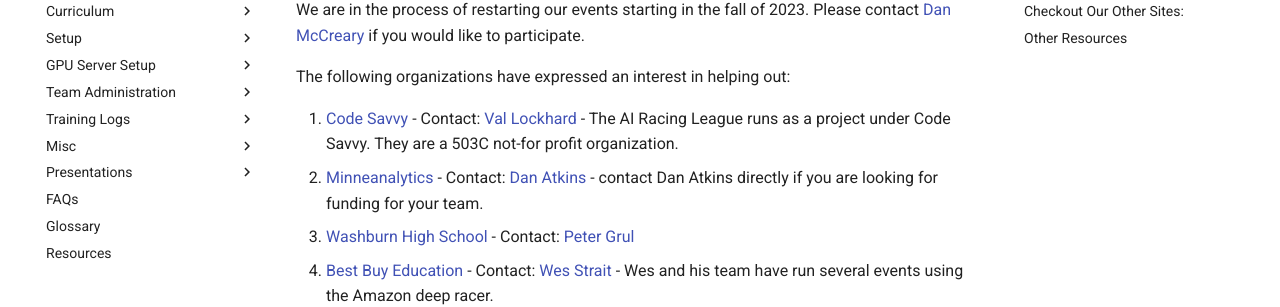
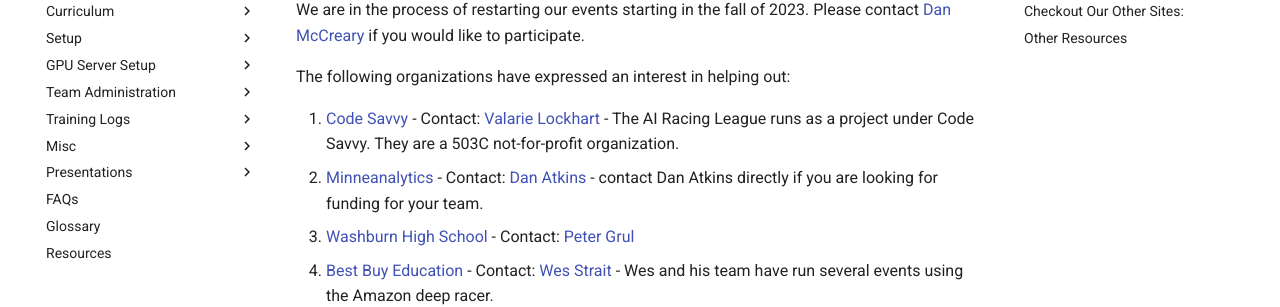
Before and after one commit to CoderDojoTC/ai-racing-league, an MkDocs documentation site: the page built from docs/index.md, in a window 1280 px wide and 900 px high, scrolled down 676 px. Shown: the part 151-458 px from the top of the window. Built offline with MkDocs 1.6.1 and Material for MkDocs 9.7.7, drawn with Linux system fonts in a browser that asks for light colours; comment, search, counter and statistics services are not loaded.

Commit message:
updated content

```diff
--- a/docs/index.md
+++ b/docs/index.md
@@ -16,7 +16,7 @@
 
 The following organizations have expressed an interest in helping out:
 
-1. [Code Savvy](https://www.codesavvy.org/) - Contact: [Val Lockhard](https://www.linkedin.com/in/valockhart/) - The AI Racing League runs as a project under Code Savvy.  They are a 503C not-for profit organization.
+1. [Code Savvy](https://www.codesavvy.org/) - Contact: [Valarie Lockhart](https://www.linkedin.com/in/valockhart/) - The AI Racing League runs as a project under Code Savvy.  They are a 503C not-for-profit organization.
 2. [Minneanalytics](https://minneanalytics.org/) - Contact: [Dan Atkins](https://www.linkedin.com/in/danalytics/) - contact Dan Atkins directly if you are looking for funding for your team.
 3. [Washburn High School]() - Contact: [Peter Grul](https://www.linkedin.com/in/peter-grul-785ab66/)
 4. [Best Buy Education](https://www.bestbuy.com/site/bestbuy-business/bestbuy-education) - Contact: [Wes Strait](https://www.linkedin.com/in/wesstrait/) - Wes and his team have run several events using the Amazon deep racer.
```
Also changed, not shown: notes.md (+1 -1 lines), site/sitemap.xml, 1 other file.
